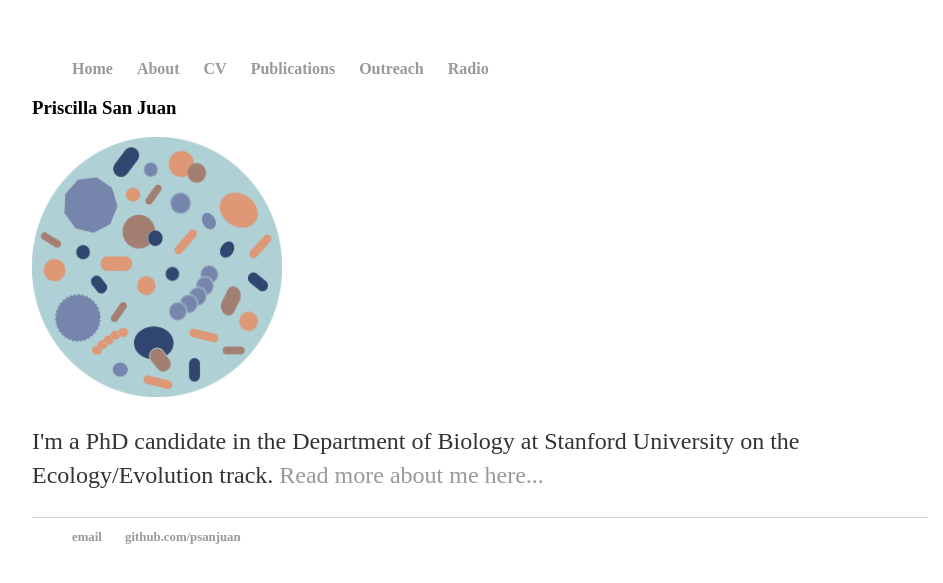
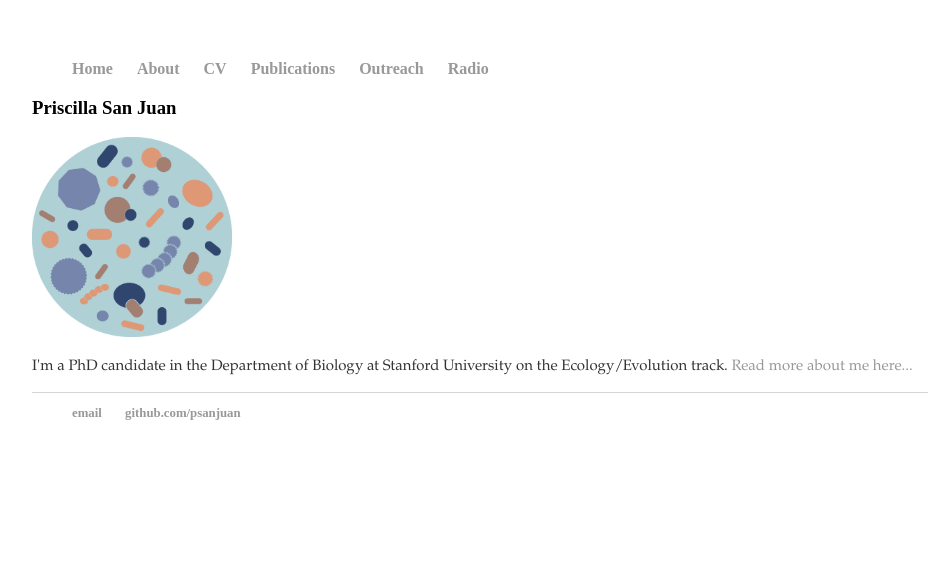
Before and after one commit to psanjuan/psanjuan.github.io, a Jekyll site: the page built from index.html, in a window 1280 px wide. Shown: the top 583 px of the page, without its empty margins (160-1103 px from the left). Built offline with Jekyll 4.4.1, drawn with Linux system fonts in a browser that asks for light colours.

Commit message:
Update index.html

```diff
--- a/index.html
+++ b/index.html
@@ -5,8 +5,9 @@ title: Priscilla San Juan, PhD candidate
 
 <h3>Priscilla San Juan</h3>
 
-<img src="images/microbes.png" alt="headshot" width="250" height="260">
+<img src="images/microbes.png" alt="headshot" width="200" height="200">
 
 <div class="blurb">
-	<p>I'm a PhD candidate in the Department of Biology at Stanford University on the Ecology/Evolution track. <a href="/about">Read more about me here...</a></p>
+	<p style = "font-family:garamond;font-size:15px;">
+	I'm a PhD candidate in the Department of Biology at Stanford University on the Ecology/Evolution track. <a href="/about">Read more about me here...</a></p>
 </div><!-- /.blurb -->
```
